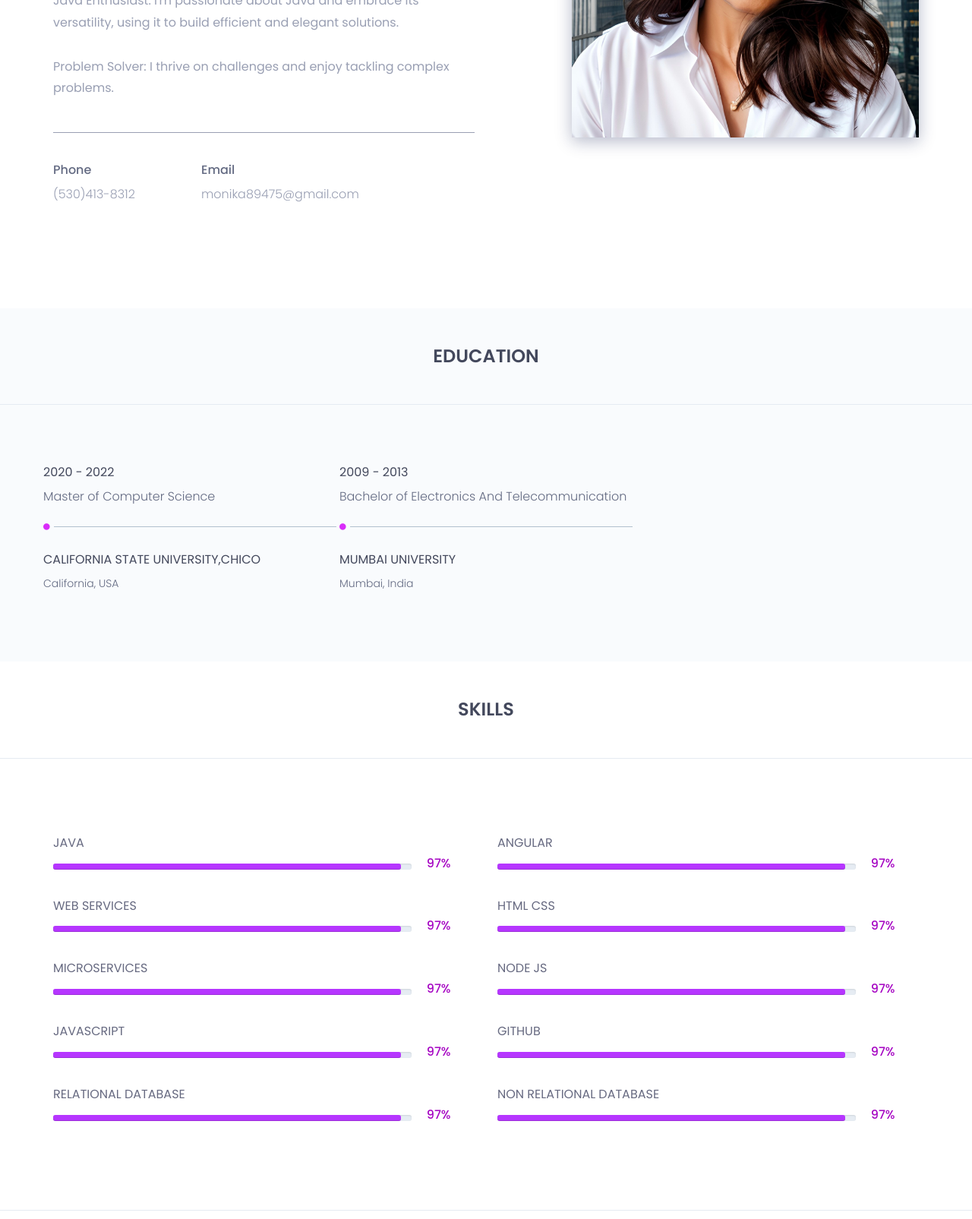
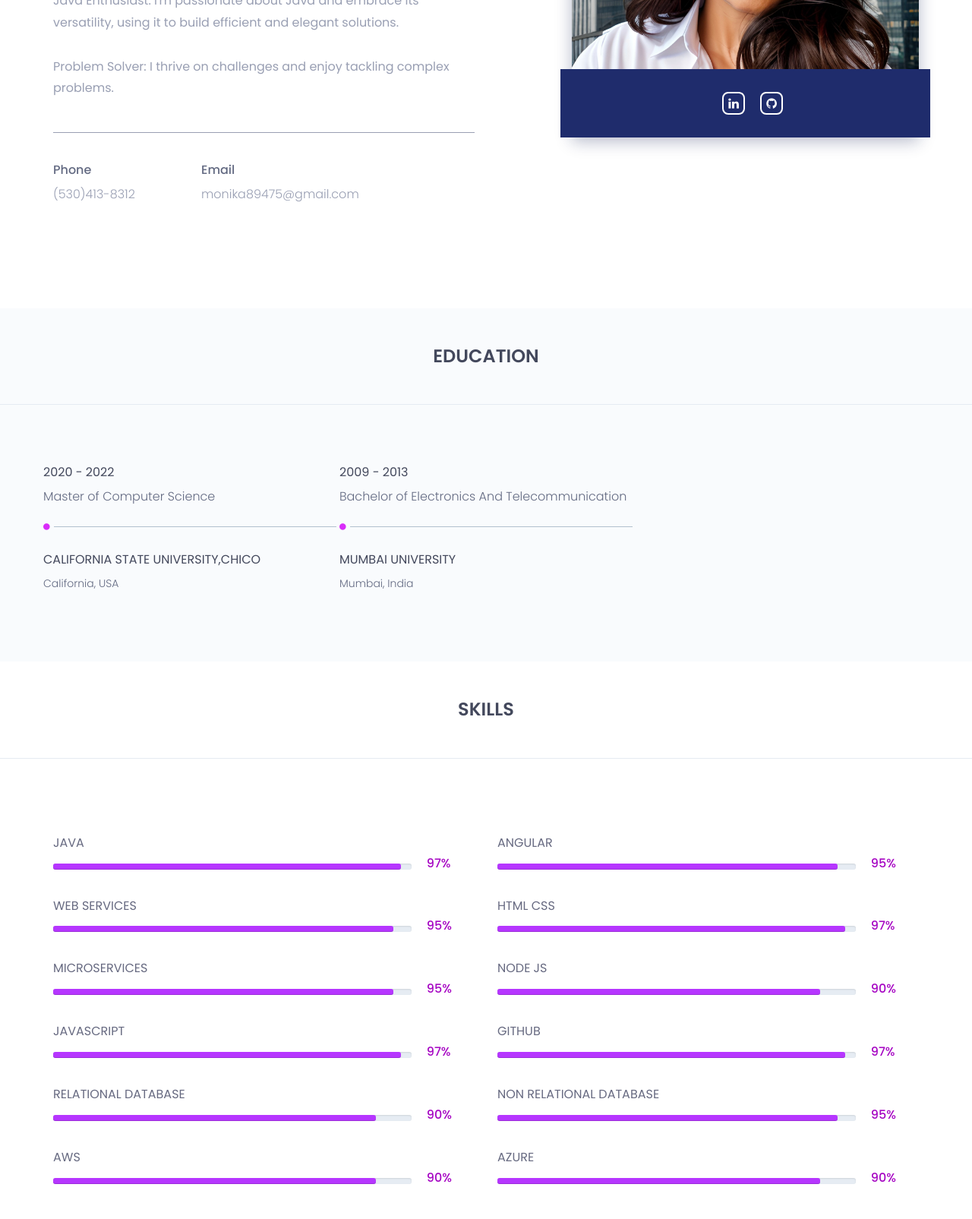
Before and after one commit to monicagadage/website, a website: page index.html in a window 1280 px wide. Shown: the part 1500-3105 px from the top of the page at 76% size. Drawn offline with nearby package versions, Linux system fonts and the light colour scheme.

Commit message:
more commit

```diff
--- a/index.html
+++ b/index.html
@@ -157,6 +157,22 @@
 							<div class="single-about-img">
 								<img src="assets/images/about/profile-image.jpg" alt="profile-image">
 							</div>
+							<div class="about-list-icon">
+								<ul>
+									<li>
+										<a href="https://www.linkedin.com/in/monica-kisan/">
+											<i  class="fa fa-linkedin" aria-hidden="true"></i>
+										</a>
+									</li><!-- / li -->
+									<li>
+										<a href="https://github.com/monicagadage">
+											<i  class="fa fa-github" aria-hidden="true"></i>
+										</a>
+									</li><!-- / li -->
+
+
+								</ul><!-- / ul -->
+							</div><!-- /.about-list-icon -->
 
 						</div>
 					</div>
@@ -246,22 +262,22 @@
 										<span class="progressText">Web Services</span>
 										<div class="single-progress-txt">
 											<div class="progress ">
-											   <div class="progress-bar" role="progressbar" aria-valuenow="97" aria-valuemin="10" aria-valuemax="100" style="">
+											   <div class="progress-bar" role="progressbar" aria-valuenow="95" aria-valuemin="10" aria-valuemax="100" style="">
 
 											   </div>
 											</div>
-											<h3>97%</h3>
+											<h3>95%</h3>
 										</div>
 									</div><!-- /.barWrapper -->
 									<div class="barWrapper">
 										<span class="progressText">Microservices</span>
 										<div class="single-progress-txt">
 											<div class="progress ">
-											   <div class="progress-bar" role="progressbar" aria-valuenow="97" aria-valuemin="10" aria-valuemax="100" style="">
+											   <div class="progress-bar" role="progressbar" aria-valuenow="95" aria-valuemin="10" aria-valuemax="100" style="">
 
 											   </div>
 											</div>
-											<h3>97%</h3>
+											<h3>95%</h3>
 										</div>
 
 									</div><!-- /.barWrapper -->
@@ -281,11 +297,22 @@
 										<span class="progressText"> Relational Database</span>
 										<div class="single-progress-txt">
 											<div class="progress ">
-											   <div class="progress-bar" role="progressbar" aria-valuenow="97" aria-valuemin="10" aria-valuemax="100" style="">
+											   <div class="progress-bar" role="progressbar" aria-valuenow="90" aria-valuemin="10" aria-valuemax="100" style="">
 
 											   </div>
 											</div>
-											<h3>97%</h3>
+											<h3>90%</h3>
+										</div>
+									</div><!-- /.barWrapper -->
+									<div class="barWrapper">
+										<span class="progressText"> AWS</span>
+										<div class="single-progress-txt">
+											<div class="progress ">
+											   <div class="progress-bar" role="progressbar" aria-valuenow="90" aria-valuemin="10" aria-valuemax="100" style="">
+
+											   </div>
+											</div>
+											<h3>90%</h3>
 										</div>
 									</div><!-- /.barWrapper -->
 								</div>
@@ -296,11 +323,11 @@
 										<span class="progressText">Angular</span>
 										<div class="single-progress-txt">
 											<div class="progress ">
-											   <div class="progress-bar" role="progressbar" aria-valuenow="97" aria-valuemin="10" aria-valuemax="100" style="">
+											   <div class="progress-bar" role="progressbar" aria-valuenow="95" aria-valuemin="10" aria-valuemax="100" style="">
 
 											   </div>
 											</div>
-											<h3>97%</h3>
+											<h3>95%</h3>
 										</div>
 
 									</div><!-- /.barWrapper -->
@@ -320,11 +347,11 @@
 										<span class="progressText">Node JS</span>
 										<div class="single-progress-txt">
 											<div class="progress ">
-											   <div class="progress-bar" role="progressbar" aria-valuenow="97" aria-valuemin="10" aria-valuemax="100" style="">
+											   <div class="progress-bar" role="progressbar" aria-valuenow="90" aria-valuemin="10" aria-valuemax="100" style="">
 
 											   </div>
 											</div>
-											<h3>97%</h3>
+											<h3>90%</h3>
 										</div>
 									</div><!-- /.barWrapper -->
 									<div class="barWrapper">
@@ -343,11 +370,22 @@
 										<span class="progressText"> Non Relational Database</span>
 										<div class="single-progress-txt">
 											<div class="progress ">
-											   <div class="progress-bar" role="progressbar" aria-valuenow="97" aria-valuemin="10" aria-valuemax="100" style="">
+											   <div class="progress-bar" role="progressbar" aria-valuenow="95" aria-valuemin="10" aria-valuemax="100" style="">
 
 											   </div>
 											</div>
-											<h3>97%</h3>
+											<h3>95%</h3>
+										</div>
+									</div><!-- /.barWrapper -->
+									<div class="barWrapper">
+										<span class="progressText"> AZURE </span>
+										<div class="single-progress-txt">
+											<div class="progress ">
+											   <div class="progress-bar" role="progressbar" aria-valuenow="90" aria-valuemin="10" aria-valuemax="100" style="">
+
+											   </div>
+											</div>
+											<h3>90%</h3>
 										</div>
 									</div><!-- /.barWrapper -->
 								</div>
@@ -424,7 +462,7 @@
 												<div class="experience-time">
 													<h2>
 														<span><i class="fa fa-circle" aria-hidden="true"></i></span>
-														2020 - 2022
+														June 2020 - Dec 2022
 													</h2>
 													<h3>Full Stack Java Developer</h3>
 												</div><!--/.experience-time-->
@@ -438,7 +476,7 @@
 										<div class="row">
 											<div class="col-md-5">
 												<div class="experience-time text-right">
-													<h2>2018 - 2020</h2>
+													<h2>Feb 2018 - June 2020</h2>
 													<h3>Full Stack Java Developer</h3>
 												</div><!--/.experience-time-->
 											</div><!--/.col-->
@@ -468,7 +506,7 @@
 												<div class="experience-time">
 													<h2>
 														<span><i class="fa fa-circle" aria-hidden="true"></i></span>
-														2016 - 2018
+														May 2016 - Feb 2018
 													</h2>
 													<h3>Full Stack Java Developer</h3>
 												</div><!--/.experience-time-->
@@ -506,7 +544,7 @@
 										<div class="row">
 											<div class="col-md-5">
 												<div class="experience-time text-right">
-													<h2>2013 - 2015</h2>
+													<h2>May 2013 - August 2015</h2>
 													<h3>Java Developer</h3>
 												</div><!--/.experience-time-->
 											</div><!--/.col-->
@@ -536,110 +574,7 @@
 		</section><!--/.experience-->
 		<!--experience end -->
 
-		<!--profiles start -->
-		<!-- <section id="profiles" class="profiles">
-			<div class="profiles-details">
-				<div class="section-heading text-center">
-					<h2>profiles</h2>
-				</div>
-				<div class="container">
-					<div class="profiles-content">
-						<div class="row">
 
-
-							<div class="col-sm-3">
-								<div class="single-profile">
-									<div class="profile-txt">
-										<a href=""><i class="fa-brands fa-linkedin-in"></i></a>
-										<div class="profile-icon-name">behance</div>
-									</div>
-									<div class="single-profile-overlay">
-										<div class="profile-txt">
-											<a href=""><i class="fa-brands fa-linkedin-in"></i></a>
-											<div class="profile-icon-name">behance</div>
-										</div>
-									</div>
-								</div>
-							</div>
-							<div class="col-sm-3">
-								<div class="single-profile profile-no-border">
-									<div class="profile-txt">
-										<a href=""><i class="flaticon-github-logo"></i></a>
-										<div class="profile-icon-name">github</div>
-									</div>
-									<div class="single-profile-overlay">
-										<div class="profile-txt">
-											<a href=""><i class="flaticon-github-logo"></i></a>
-											<div class="profile-icon-name">github</div>
-										</div>
-									</div>
-								</div>
-							</div> -->
-						<!-- </div>
-					<div class="profile-border"></div>
-						<div class="row">
-							<div class="col-sm-3">
-								<div class="single-profile">
-									<div class="profile-txt">
-										<a href=""><i class="flaticon-flickr-website-logo-silhouette"></i></a>
-										<div class="profile-icon-name">flickR</div>
-									</div>
-									<div class="single-profile-overlay">
-										<div class="profile-txt">
-											<a href=""><i class="flaticon-flickr-website-logo-silhouette"></i></a>
-											<div class="profile-icon-name">flickR</div>
-										</div>
-									</div>
-								</div>
-							</div>
-							<div class="col-sm-3">
-								<div class="single-profile">
-									<div class="profile-txt">
-										<a href=""><i class="flaticon-smug"></i></a>
-										<div class="profile-icon-name">smungMung</div>
-									</div>
-									<div class="single-profile-overlay">
-										<div class="profile-txt">
-											<a href=""><i class="flaticon-smug"></i></a>
-											<div class="profile-icon-name">smungMung</div>
-										</div>
-									</div>
-								</div>
-							</div>
-							<div class="col-sm-3">
-								<div class="single-profile">
-									<div class="profile-txt">
-										<a href=""><i class="flaticon-squarespace-logo"></i></a>
-										<div class="profile-icon-name">squareSpace</div>
-									</div>
-									<div class="single-profile-overlay">
-										<div class="profile-txt">
-											<a href=""><i class="flaticon-squarespace-logo"></i></a>
-											<div class="profile-icon-name">squareSpace</div>
-										</div>
-									</div>
-								</div>
-							</div>
-							<div class="col-sm-3">
-								<div class="single-profile profile-no-border">
-									<div class="profile-txt">
-										<a href=""><i class="flaticon-bitbucket-logotype-camera-lens-in-perspective"></i></a>
-										<div class="profile-icon-name">bitBucket</div>
-									</div>
-									<div class="single-profile-overlay">
-										<div class="profile-txt">
-											<a href=""><i class="flaticon-bitbucket-logotype-camera-lens-in-perspective"></i></a>
-											<div class="profile-icon-name">bitBucket</div>
-										</div>
-									</div>
-								</div>
-							</div>
-						</div>
-					</div> -->
-				</div>
-			</div>
-
-		</section><!--/.profiles-->
 		<!--profiles end -->
 
 		<!--portfolio start -->
@@ -691,7 +626,7 @@
 										<div class="row">
 											<div class="col-sm-12">
 												<div class="single-contact-btn">
-													<a class="contact-btn" href="#" role="button">submit</a>
+													<a class="contact-btn" href="index.html" role="button">submit</a>
 												</div><!--/.single-single-contact-btn-->
 											</div><!--/.col-->
 										</div><!--/.row-->
```
